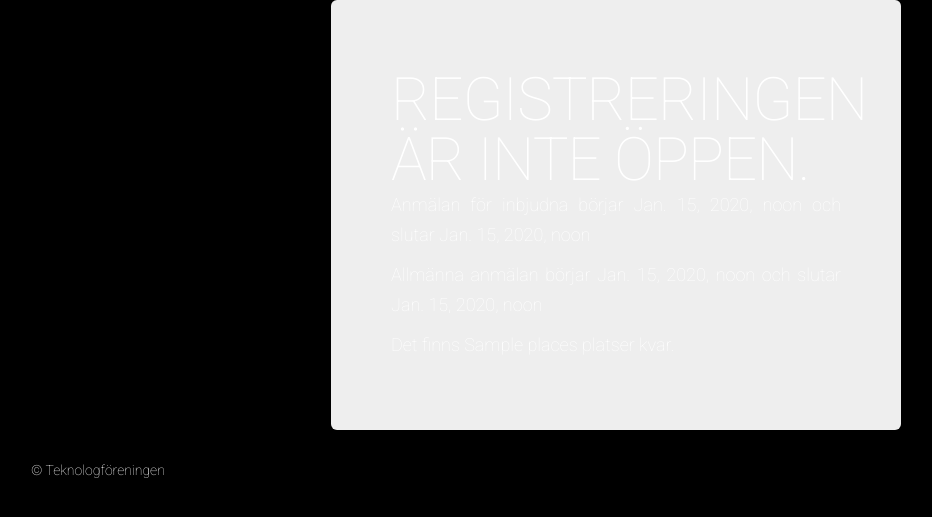
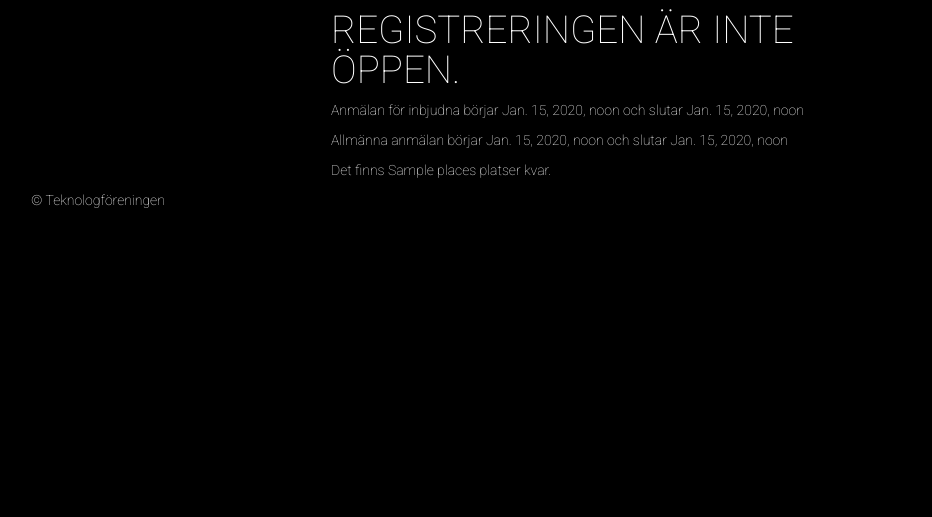
Before and after one commit to Teknologforeningen/tf_arsfest, a Django app: template tf_arsfest/templates/registration_closed.html in a window 1280 px wide. Shown: the top 517 px of the page, without its empty margins (24-956 px from the left). Run offline with Django 3.2, Linux system fonts and the light colour scheme; tables that the repository leaves empty hold one stand-in row (values such as "Sample post"); the template is opened without the code that fills it: values that come from a table or form of the project are taken from there, most other values are stand-ins (such as "Sample title", 1, 10 or a date in 2020); parts of the project's set-up code (start-up, migrations or seed data) failed here and were passed over; some libraries are stand-ins or nearby versions.

Commit message:
Removed hero class from reg closed

```diff
--- a/tf_arsfest/templates/registration_closed.html
+++ b/tf_arsfest/templates/registration_closed.html
@@ -2,7 +2,7 @@
 <div class="row-fluid">
 	<div class="offset3 span6 offset3">
 
-		<div class="hero-unit">
+		<div class="">
 			<h1>Registreringen är inte öppen.</h1>
 
 				<p>Anmälan för inbjudna börjar {{ event.round1_opens }} och slutar {{ event.round1_closes }}</p>
```
